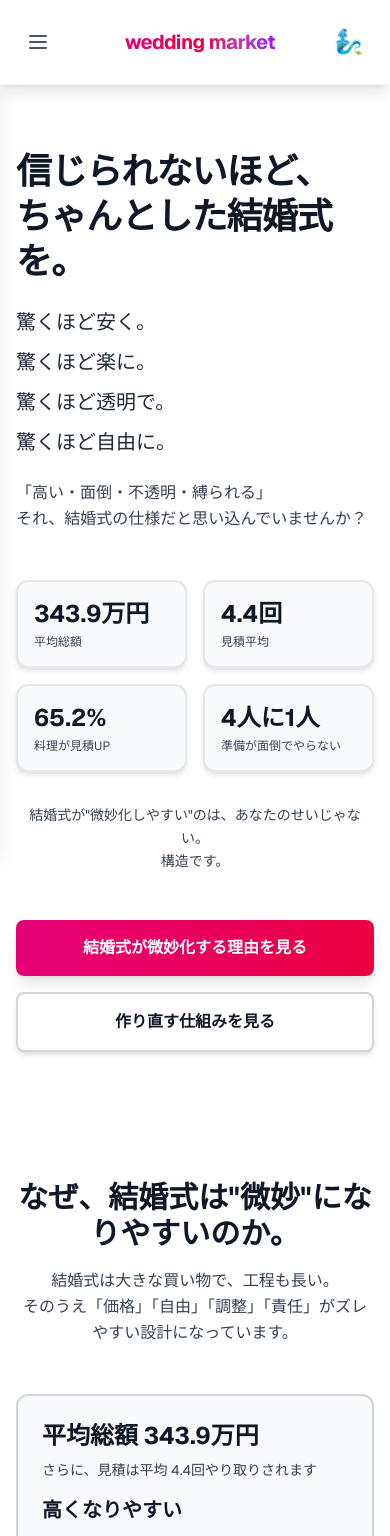
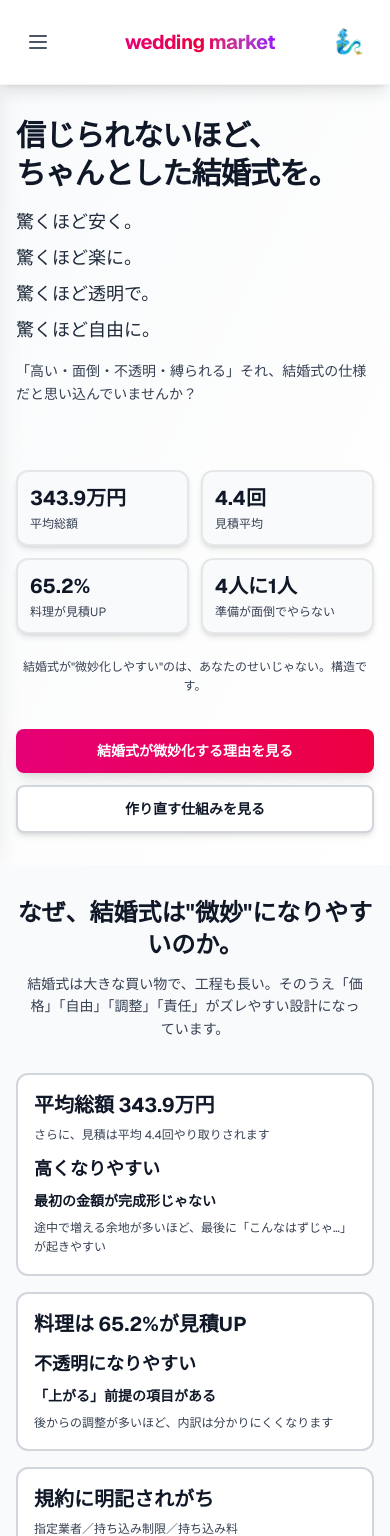
Before and after one commit to shutakabeya/wedding-marketplace, a Next.js app: page /couple in a window 390 px wide. Shown: the top 1536 px of the page. Built offline with nearby package versions, Linux system fonts and the light colour scheme.

Commit message:
Improve mobile responsiveness and add visual contrast to couple landing page

```diff
--- a/components/couple-lp/ChoiceCTASection.tsx
+++ b/components/couple-lp/ChoiceCTASection.tsx
@@ -4,37 +4,37 @@ import Link from 'next/link'
 
 export function ChoiceCTASection() {
   return (
-    <section className="py-16 lg:py-24 bg-gradient-to-br from-pink-100 via-purple-100 to-indigo-100">
+    <section className="py-8 sm:py-12 md:py-16 lg:py-24 bg-gradient-to-br from-pink-100 via-purple-100 to-indigo-100">
       <div className="max-w-4xl mx-auto px-4 sm:px-6 lg:px-8 text-center">
-        <h2 className="text-3xl sm:text-4xl lg:text-5xl font-bold text-gray-900 mb-12">
+        <h2 className="text-2xl sm:text-3xl md:text-4xl lg:text-5xl font-bold text-gray-900 mb-8 sm:mb-12">
           ここまで読んだなら、次はどれでもOKです。
         </h2>
 
-        <div className="grid sm:grid-cols-3 gap-4 lg:gap-6 mb-8">
+        <div className="grid grid-cols-1 sm:grid-cols-3 gap-3 sm:gap-4 lg:gap-6 mb-6 sm:mb-8">
           <Link
             href="/wedding-genie"
-            className="px-6 py-4 bg-white text-gray-900 font-semibold rounded-lg border-2 border-gray-400 hover:border-gray-500 shadow-md hover:shadow-lg transition-all hover:scale-105 text-base sm:text-lg"
+            className="px-4 sm:px-6 py-3 sm:py-4 bg-white text-gray-900 font-semibold rounded-lg border-2 border-gray-400 hover:border-gray-500 shadow-md hover:shadow-lg transition-all hover:scale-105 text-sm sm:text-base md:text-lg"
           >
             まず仕組みを体験する（Genie）
           </Link>
 
           <Link
             href="/search"
-            className="px-6 py-4 bg-white text-gray-900 font-semibold rounded-lg border-2 border-gray-400 hover:border-gray-500 shadow-md hover:shadow-lg transition-all hover:scale-105 text-base sm:text-lg"
+            className="px-4 sm:px-6 py-3 sm:py-4 bg-white text-gray-900 font-semibold rounded-lg border-2 border-gray-400 hover:border-gray-500 shadow-md hover:shadow-lg transition-all hover:scale-105 text-sm sm:text-base md:text-lg"
           >
             プラン例を眺める
           </Link>
 
           <Link
             href="/couple/plan"
-            className="px-6 py-4 bg-white text-gray-900 font-semibold rounded-lg border-2 border-gray-400 hover:border-gray-500 shadow-md hover:shadow-lg transition-all hover:scale-105 text-base sm:text-lg"
+            className="px-4 sm:px-6 py-3 sm:py-4 bg-white text-gray-900 font-semibold rounded-lg border-2 border-gray-400 hover:border-gray-500 shadow-md hover:shadow-lg transition-all hover:scale-105 text-sm sm:text-base md:text-lg"
           >
             PlanBoardの管理画面を見る
           </Link>
         </div>
 
-        <p className="text-sm sm:text-base text-gray-700">
-          押しません。<br />
+        <p className="text-xs sm:text-sm md:text-base text-gray-700">
+          押しません。<br className="hidden sm:inline" />
           あなたのペースで、作り直せばいい。
         </p>
       </div>
--- a/components/couple-lp/HeroSection.tsx
+++ b/components/couple-lp/HeroSection.tsx
@@ -9,58 +9,59 @@ export function HeroSection() {
   }
 
   return (
-    <section className="relative min-h-[85vh] flex items-center bg-white">
-      <div className="max-w-7xl mx-auto px-4 sm:px-6 lg:px-8 py-16 lg:py-24 w-full">
-        <div className="grid lg:grid-cols-2 gap-12 lg:gap-16 items-center">
+    <section className="relative min-h-[85vh] flex items-center bg-gradient-to-br from-gray-50 to-white">
+      <div className="max-w-7xl mx-auto px-4 sm:px-6 lg:px-8 py-8 sm:py-12 md:py-16 lg:py-24 w-full">
+        <div className="grid lg:grid-cols-2 gap-8 sm:gap-12 lg:gap-16 items-center">
           {/* 左：コピー */}
-          <div className="space-y-6 lg:space-y-8">
-            <h1 className="text-4xl sm:text-5xl lg:text-6xl font-bold text-gray-900 leading-tight tracking-tight">
+          <div className="space-y-4 sm:space-y-6 lg:space-y-8">
+            <h1 className="text-3xl sm:text-4xl md:text-5xl lg:text-6xl font-bold text-gray-900 leading-tight tracking-tight">
               信じられないほど、<br />
               ちゃんとした結婚式を。
             </h1>
 
-            <div className="space-y-3 text-xl sm:text-2xl text-gray-800 font-medium">
+            <div className="space-y-2 sm:space-y-3 text-lg sm:text-xl md:text-2xl text-gray-800 font-medium">
               <p>驚くほど安く。</p>
               <p>驚くほど楽に。</p>
               <p>驚くほど透明で。</p>
               <p>驚くほど自由に。</p>
             </div>
 
-            <p className="text-base sm:text-lg text-gray-700 leading-relaxed max-w-xl">
-              「高い・面倒・不透明・縛られる」<br />
-              それ、結婚式の仕様だと思い込んでいませんか？
+            <p className="text-sm sm:text-base md:text-lg text-gray-700 leading-relaxed max-w-xl">
+              「高い・面倒・不透明・縛られる」<br className="hidden sm:inline" />
+              <span className="sm:hidden">それ、結婚式の仕様だと思い込んでいませんか？</span>
+              <span className="hidden sm:inline">それ、結婚式の仕様だと思い込んでいませんか？</span>
             </p>
           </div>
 
           {/* 右：数字バッジ＋矛盾の一言 */}
-          <div className="space-y-8">
-            <div className="grid grid-cols-2 gap-4">
-              <div className="bg-gray-50 rounded-xl p-4 sm:p-5 shadow-md border-2 border-gray-200">
-                <div className="text-2xl sm:text-3xl font-bold text-gray-900 mb-1">
+          <div className="space-y-6 sm:space-y-8 mt-8 lg:mt-0">
+            <div className="grid grid-cols-2 gap-3 sm:gap-4">
+              <div className="bg-gray-50 rounded-xl p-3 sm:p-4 md:p-5 shadow-md border-2 border-gray-200">
+                <div className="text-xl sm:text-2xl md:text-3xl font-bold text-gray-900 mb-1">
                   343.9万円
                 </div>
                 <div className="text-xs sm:text-sm text-gray-700">
                   平均総額
                 </div>
               </div>
-              <div className="bg-gray-50 rounded-xl p-4 sm:p-5 shadow-md border-2 border-gray-200">
-                <div className="text-2xl sm:text-3xl font-bold text-gray-900 mb-1">
+              <div className="bg-gray-50 rounded-xl p-3 sm:p-4 md:p-5 shadow-md border-2 border-gray-200">
+                <div className="text-xl sm:text-2xl md:text-3xl font-bold text-gray-900 mb-1">
                   4.4回
                 </div>
                 <div className="text-xs sm:text-sm text-gray-700">
                   見積平均
                 </div>
               </div>
-              <div className="bg-gray-50 rounded-xl p-4 sm:p-5 shadow-md border-2 border-gray-200">
-                <div className="text-2xl sm:text-3xl font-bold text-gray-900 mb-1">
+              <div className="bg-gray-50 rounded-xl p-3 sm:p-4 md:p-5 shadow-md border-2 border-gray-200">
+                <div className="text-xl sm:text-2xl md:text-3xl font-bold text-gray-900 mb-1">
                   65.2%
                 </div>
                 <div className="text-xs sm:text-sm text-gray-700">
                   料理が見積UP
                 </div>
               </div>
-              <div className="bg-gray-50 rounded-xl p-4 sm:p-5 shadow-md border-2 border-gray-200">
-                <div className="text-2xl sm:text-3xl font-bold text-gray-900 mb-1">
+              <div className="bg-gray-50 rounded-xl p-3 sm:p-4 md:p-5 shadow-md border-2 border-gray-200">
+                <div className="text-xl sm:text-2xl md:text-3xl font-bold text-gray-900 mb-1">
                   4人に1人
                 </div>
                 <div className="text-xs sm:text-sm text-gray-700">
@@ -69,24 +70,24 @@ export function HeroSection() {
               </div>
             </div>
 
-            <p className="text-sm sm:text-base text-gray-700 text-center leading-relaxed">
-              結婚式が&quot;微妙化しやすい&quot;のは、あなたのせいじゃない。<br />
+            <p className="text-xs sm:text-sm md:text-base text-gray-700 text-center leading-relaxed">
+              結婚式が&quot;微妙化しやすい&quot;のは、あなたのせいじゃない。<br className="hidden sm:inline" />
               構造です。
             </p>
           </div>
         </div>
 
         {/* CTA（2つ） */}
-        <div className="mt-12 lg:mt-16 flex flex-col sm:flex-row gap-4 justify-center items-center">
+        <div className="mt-8 sm:mt-12 lg:mt-16 flex flex-col sm:flex-row gap-3 sm:gap-4 justify-center items-stretch sm:items-center">
           <button
             onClick={() => scrollToSection('structure')}
-            className="w-full sm:w-auto px-8 py-4 bg-gradient-to-r from-pink-600 to-rose-600 text-white font-semibold rounded-lg hover:from-pink-700 hover:to-rose-700 shadow-lg hover:shadow-xl transition-all hover:scale-105 text-base sm:text-lg"
+            className="w-full sm:w-auto px-6 sm:px-8 py-3 sm:py-4 bg-gradient-to-r from-pink-600 to-rose-600 text-white font-semibold rounded-lg hover:from-pink-700 hover:to-rose-700 shadow-lg hover:shadow-xl transition-all hover:scale-105 text-sm sm:text-base md:text-lg"
           >
             結婚式が微妙化する理由を見る
           </button>
           <button
             onClick={() => scrollToSection('tools')}
-            className="w-full sm:w-auto px-8 py-4 bg-white text-gray-900 font-semibold rounded-lg border-2 border-gray-300 hover:border-gray-400 shadow-md hover:shadow-lg transition-all hover:scale-105 text-base sm:text-lg"
+            className="w-full sm:w-auto px-6 sm:px-8 py-3 sm:py-4 bg-white text-gray-900 font-semibold rounded-lg border-2 border-gray-300 hover:border-gray-400 shadow-md hover:shadow-lg transition-all hover:scale-105 text-sm sm:text-base md:text-lg"
           >
             作り直す仕組みを見る
           </button>
--- a/components/couple-lp/RedefinitionSection.tsx
+++ b/components/couple-lp/RedefinitionSection.tsx
@@ -2,24 +2,24 @@
 
 export function RedefinitionSection() {
   return (
-    <section className="py-16 lg:py-24 bg-white">
+    <section className="py-8 sm:py-12 md:py-16 lg:py-24 bg-gray-50">
       <div className="max-w-4xl mx-auto px-4 sm:px-6 lg:px-8">
-        <h2 className="text-3xl sm:text-4xl lg:text-5xl font-bold text-gray-900 mb-8 text-center">
+        <h2 className="text-2xl sm:text-3xl md:text-4xl lg:text-5xl font-bold text-gray-900 mb-6 sm:mb-8 text-center">
           結婚式は、作り直せる。
         </h2>
 
-        <div className="space-y-6 text-center">
-          <p className="text-lg sm:text-xl text-gray-700 leading-relaxed">
-            結婚式は<br />
+        <div className="space-y-4 sm:space-y-6 text-center">
+          <p className="text-base sm:text-lg md:text-xl text-gray-700 leading-relaxed">
+            結婚式は<br className="hidden sm:inline" />
             高い・面倒・不透明・不自由である必要はありません。
           </p>
 
-          <p className="text-lg sm:text-xl text-gray-700 leading-relaxed">
-            そうならない形で、<br />
+          <p className="text-base sm:text-lg md:text-xl text-gray-700 leading-relaxed">
+            そうならない形で、<br className="hidden sm:inline" />
             最初から&quot;設計&quot;すればいい。
           </p>
 
-          <p className="text-xl sm:text-2xl font-semibold text-gray-900 mt-8">
+          <p className="text-lg sm:text-xl md:text-2xl font-semibold text-gray-900 mt-6 sm:mt-8">
             Wedding Marketは、そのための仕組みです。
           </p>
         </div>
--- a/components/couple-lp/StructureCardsSection.tsx
+++ b/components/couple-lp/StructureCardsSection.tsx
@@ -6,7 +6,7 @@ export function StructureCardsSection() {
       title: '高くなりやすい',
       number: '平均総額 343.9万円',
       supplement: 'さらに、見積は平均 4.4回やり取りされます',
-      highlight: '最初の金額が&quot;完成形&quot;じゃない',
+      highlight: '最初の金額が完成形じゃない',
       description: '途中で増える余地が多いほど、最後に「こんなはずじゃ…」が起きやすい',
     },
     {
@@ -27,59 +27,59 @@ export function StructureCardsSection() {
       title: '面倒になりやすい',
       number: '打ち合わせ 2時間×5〜6回が一般的',
       supplement: '「準備が面倒」で結婚式をしない人 4人に1人',
-      highlight: 'DIYが大変なのではなく、調整構造が大変',
-      description: '面倒さは&quot;やり方&quot;で減らせます',
+      highlight: 'コミュニケーションが、煩雑すぎる',
+      description: '面倒さはやり方で減らせます',
     },
   ]
 
   return (
-    <section id="structure" className="py-16 lg:py-24 bg-white">
+    <section id="structure" className="py-8 sm:py-12 md:py-16 lg:py-24 bg-gray-50">
       <div className="max-w-7xl mx-auto px-4 sm:px-6 lg:px-8">
-        <div className="text-center mb-12 lg:mb-16">
-          <h2 className="text-3xl sm:text-4xl lg:text-5xl font-bold text-gray-900 mb-4">
+        <div className="text-center mb-8 sm:mb-12 lg:mb-16">
+          <h2 className="text-2xl sm:text-3xl md:text-4xl lg:text-5xl font-bold text-gray-900 mb-3 sm:mb-4">
             なぜ、結婚式は&quot;微妙&quot;になりやすいのか。
           </h2>
-          <p className="text-base sm:text-lg text-gray-700 max-w-3xl mx-auto leading-relaxed">
-            結婚式は大きな買い物で、工程も長い。<br />
+          <p className="text-sm sm:text-base md:text-lg text-gray-700 max-w-3xl mx-auto leading-relaxed px-2">
+            結婚式は大きな買い物で、工程も長い。<br className="hidden sm:inline" />
             そのうえ「価格」「自由」「調整」「責任」がズレやすい設計になっています。
           </p>
         </div>
 
-        <div className="grid md:grid-cols-2 gap-6 lg:gap-8">
+        <div className="grid md:grid-cols-2 gap-4 sm:gap-6 lg:gap-8">
           {cards.map((card, index) => (
             <div
               key={index}
-              className="bg-gray-50 rounded-xl p-6 lg:p-8 border-2 border-gray-300 hover:shadow-lg transition-shadow"
+              className="bg-white rounded-xl p-4 sm:p-6 lg:p-8 border-2 border-gray-300 hover:shadow-lg transition-shadow"
             >
-              <div className="mb-4">
-                <div className="text-2xl sm:text-3xl font-bold text-gray-900 mb-2">
+              <div className="mb-3 sm:mb-4">
+                <div className="text-xl sm:text-2xl md:text-3xl font-bold text-gray-900 mb-2">
                   {card.number}
                 </div>
                 {card.supplement && (
-                  <div className="text-sm text-gray-700 mb-3">
+                  <div className="text-xs sm:text-sm text-gray-700 mb-3">
                     {card.supplement}
                   </div>
                 )}
               </div>
 
-              <h3 className="text-xl sm:text-2xl font-bold text-gray-900 mb-3">
+              <h3 className="text-lg sm:text-xl md:text-2xl font-bold text-gray-900 mb-2 sm:mb-3">
                 {card.title}
               </h3>
 
-              <p className="text-base font-semibold text-gray-900 mb-3">
+              <p className="text-sm sm:text-base font-semibold text-gray-900 mb-2 sm:mb-3">
                 {card.highlight}
               </p>
 
-              <p className="text-sm sm:text-base text-gray-700 leading-relaxed">
+              <p className="text-xs sm:text-sm md:text-base text-gray-700 leading-relaxed">
                 {card.description}
               </p>
             </div>
           ))}
         </div>
 
-        <div className="mt-12 lg:mt-16 text-center">
-          <p className="text-xl sm:text-2xl font-bold text-gray-900 leading-relaxed">
-            結婚式が微妙化するのは、あなたが下手だからじゃない。<br />
+        <div className="mt-8 sm:mt-12 lg:mt-16 text-center px-2">
+          <p className="text-lg sm:text-xl md:text-2xl font-bold text-gray-900 leading-relaxed">
+            結婚式が微妙化するのは、あなたが下手だからじゃない。<br className="hidden sm:inline" />
             そうなりやすい構造があるだけ。
           </p>
         </div>
--- a/components/couple-lp/ValuesGapSection.tsx
+++ b/components/couple-lp/ValuesGapSection.tsx
@@ -2,23 +2,23 @@
 
 export function ValuesGapSection() {
   return (
-    <section className="py-16 lg:py-24 bg-gradient-to-br from-pink-100 to-rose-100">
+    <section className="py-8 sm:py-12 md:py-16 lg:py-24 bg-gradient-to-br from-pink-100 to-rose-100">
       <div className="max-w-4xl mx-auto px-4 sm:px-6 lg:px-8 text-center">
-        <h2 className="text-3xl sm:text-4xl lg:text-5xl font-bold text-gray-900 mb-8">
+        <h2 className="text-2xl sm:text-3xl md:text-4xl lg:text-5xl font-bold text-gray-900 mb-6 sm:mb-8">
           でも、多くの人はこう思っています。
         </h2>
 
-        <div className="mb-8">
-          <div className="text-6xl sm:text-7xl lg:text-8xl font-bold text-pink-600 mb-4">
+        <div className="mb-6 sm:mb-8">
+          <div className="text-5xl sm:text-6xl md:text-7xl lg:text-8xl font-bold text-pink-600 mb-3 sm:mb-4">
             約9割
           </div>
-          <p className="text-xl sm:text-2xl text-gray-800 font-medium">
+          <p className="text-lg sm:text-xl md:text-2xl text-gray-800 font-medium px-2">
             が「しきたりに縛られず自由でいい」
           </p>
         </div>
 
-        <p className="text-lg sm:text-xl text-gray-700 leading-relaxed">
-          価値観は変わっている。<br />
+        <p className="text-base sm:text-lg md:text-xl text-gray-700 leading-relaxed px-2">
+          価値観は変わっている。<br className="hidden sm:inline" />
           変わっていないのは、結婚式の&quot;作り方&quot;です。
         </p>
       </div>
```
Also changed, not shown: components/couple-lp/Surprise4Section.tsx (+30 -30 lines), components/couple-lp/Tools3CardsSection.tsx (+32 -32 lines), 1 other file (tests, documents, lock files or other folders).
